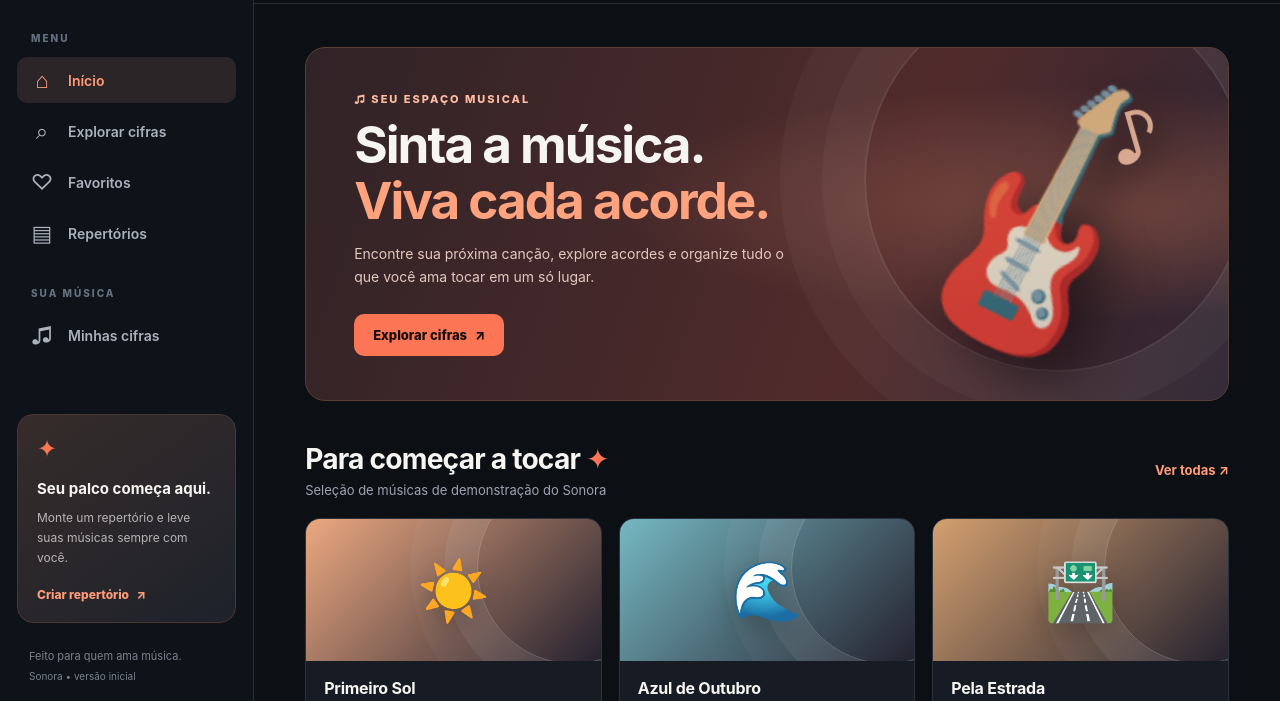
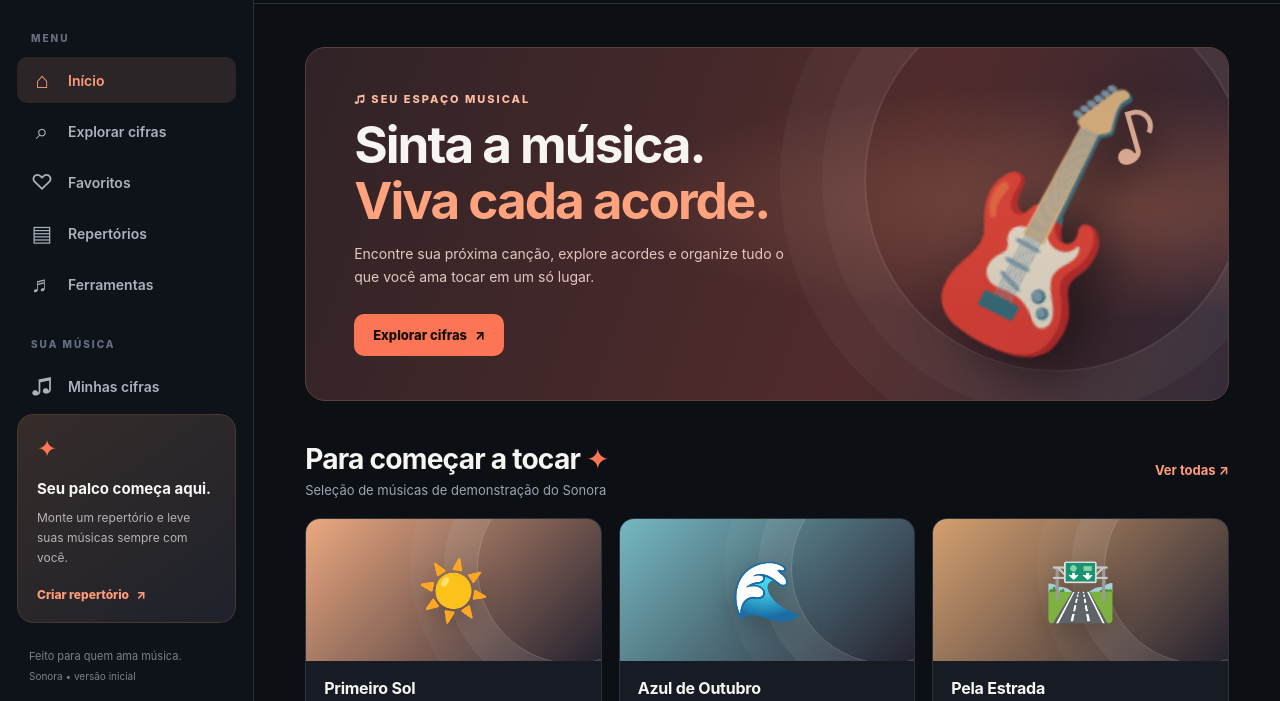
Before and after one commit to pedromatosx/Sonora-pages, a website with bundled scripts: page index.html in a window 1280 px wide. Shown: the part 87-788 px from the top of the page. Built offline with nearby package versions, Linux system fonts and the light colour scheme.

Commit message:
feat: preparar interface pública de metrônomo, afinação e acordes

```diff
--- a/index.html
+++ b/index.html
@@ -20,6 +20,7 @@
         <a href="#descobrir" data-nav="descobrir"><span class="nav-icon">⌕</span> Explorar cifras</a>
         <a href="#favoritos" data-nav="favoritos"><span class="nav-icon">♡</span> Favoritos</a>
         <a href="#repertorios" data-nav="repertorios"><span class="nav-icon">▤</span> Repertórios</a>
+        <a href="#ferramentas" data-nav="ferramentas"><span class="nav-icon">♬</span> Ferramentas</a>
       </nav>
       <div class="side-group-label side-second">SUA MÚSICA</div>
       <nav class="side-nav" aria-label="Pessoal">
@@ -43,6 +44,7 @@
     <a href="#descobrir" data-nav="descobrir"><span>⌕</span>Explorar</a>
     <a href="#favoritos" data-nav="favoritos"><span>♡</span>Salvos</a>
     <a href="#repertorios" data-nav="repertorios"><span>▤</span>Listas</a>
+    <a href="#ferramentas" data-nav="ferramentas"><span>♬</span>Prática</a>
   </nav>
   <dialog id="song-dialog" aria-labelledby="song-dialog-title">
     <form id="song-form" class="modal-form">
```
